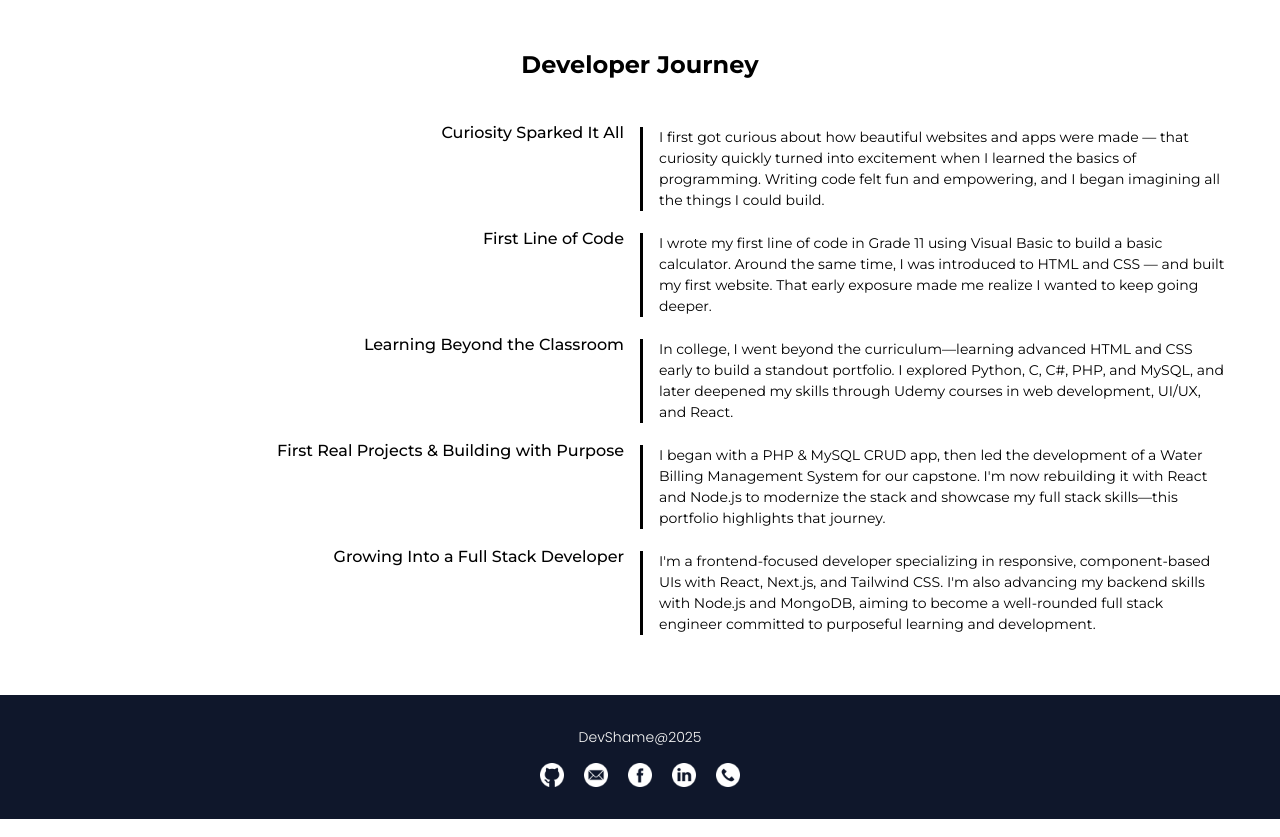
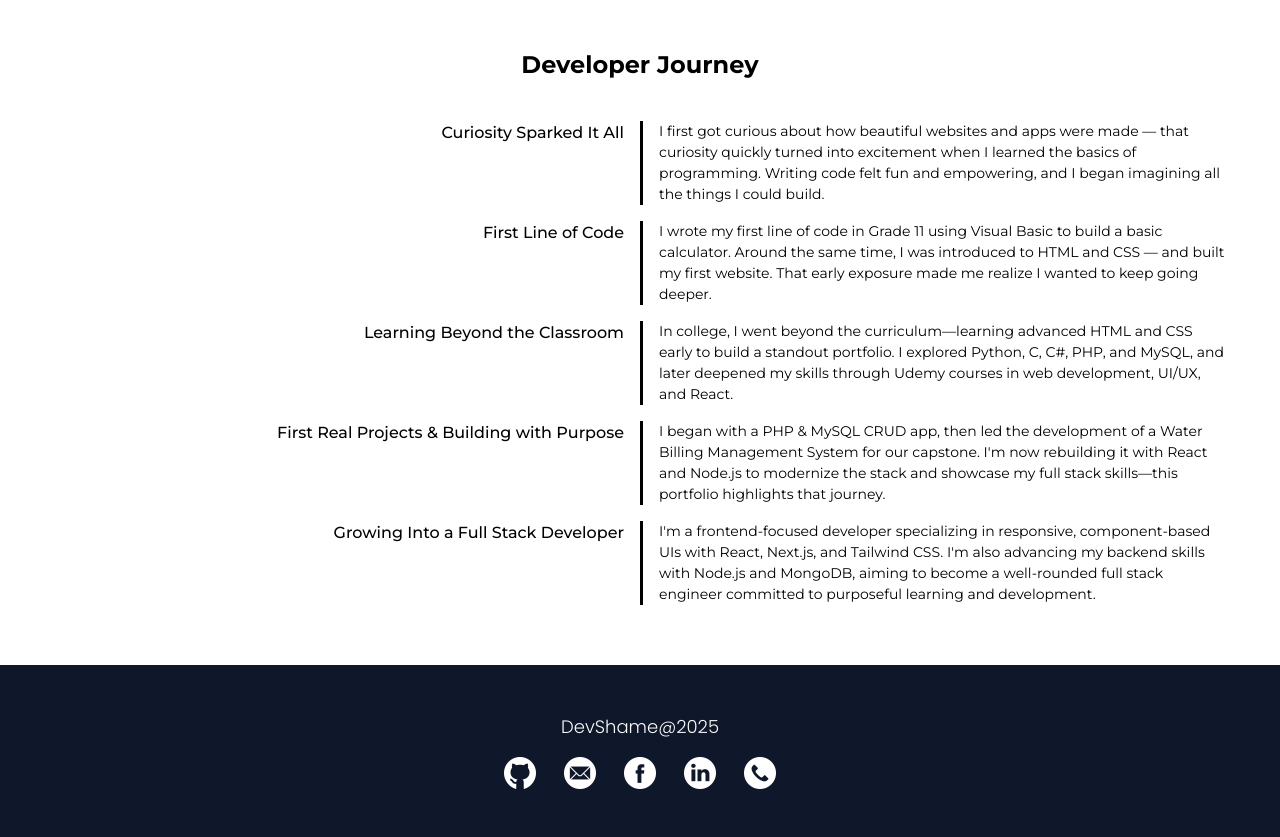
Before and after one commit to shameCanales/shame-portfolio, a React (Vite) app: page /about in a window 1280 px wide. Shown: the part 3220-4057 px from the top of the page. Built offline with nearby package versions, Linux system fonts and the light colour scheme; no server answers.

Commit message:
styled footer for large viewport

```diff
--- a/src/components/JourneyItem.jsx
+++ b/src/components/JourneyItem.jsx
@@ -6,7 +6,7 @@ export default function JourneyItem({ title, desc, color }) {
         <p className="montserrat-medium text-sm sm:text-base lg:text-right lg:pr-4">{title}</p>
       </div>
       <div>
-        <p className="montserrat-regular text-xs sm:text-sm leading-normal mt-1.5 lg:border-l-3 lg:pl-4">
+        <p className="montserrat-regular text-xs sm:text-sm leading-normal mt-1.5 lg:mt-0 lg:border-l-3 lg:pl-4">
           {desc}
         </p>
       </div>
--- a/src/sections/Footer.jsx
+++ b/src/sections/Footer.jsx
@@ -2,12 +2,12 @@ import { footerLinks } from "../data";
 
 export default function Footer() {
   return (
-    <div className="mt-6 sm:mt-10 py-8 px-4 text-center bg-slate-900 text-stone-50">
-      <p className="poppins-light text-xs sm:text-sm">DevShame@2025</p>
-      <div className="flex gap-4 sm:gap-5 mt-4 justify-center">
+    <div className="mt-6 sm:mt-10 py-8 lg:py-12 text-center bg-slate-900 text-stone-50">
+      <p className="poppins-light text-xs sm:text-sm lg:text-lg">DevShame@2025</p>
+      <div className="flex gap-4 sm:gap-5 lg:gap-7 mt-4 justify-center">
         {footerLinks.map((item) => (
           <a href={item.link} key={item.src}>
-            <img className="w-5 sm:w-6" src={item.src} alt="" />
+            <img className="w-5 sm:w-6 lg:w-8" src={item.src} alt="" />
           </a>
         ))}
       </div>
```
